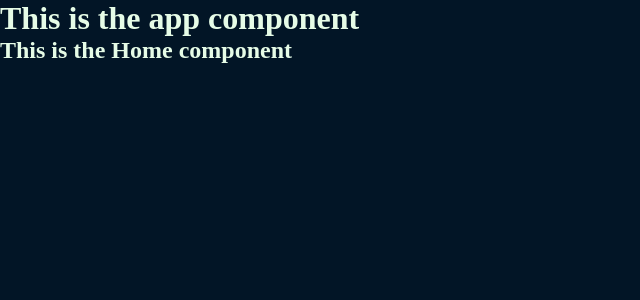
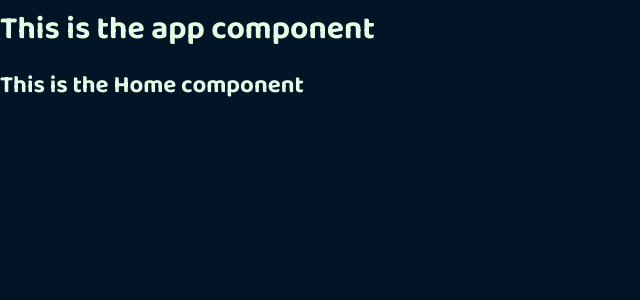
Before and after one commit to Borrax/discourse, a React app in the folder client/: page / in a window 1280 px wide. Shown: the top 300 px of the page, without its empty margins (0-640 px from the left). Built offline with nearby package versions, Linux system fonts and the light colour scheme; the HTML template or start-up script is replaced by a standard one.

Commit message:
Adding a base font to the front-end

```diff
--- a/client/src/styles/index.scss
+++ b/client/src/styles/index.scss
@@ -1,4 +1,11 @@
 @use 'globals';
+
+@font-face {
+  font-family: 'Balco';
+  src: url('../assets/fonts/BalcoVar.ttf') format('truetype');
+  font-style: normal;
+  font-weight: 400 800;
+}
 
 * {
   margin: 0;
@@ -10,4 +17,5 @@ body {
   min-height: 100svh;
   background: globals.$base-bg-color;
   color: globals.$base-text-color;
+  font-family: Balco, cursive;
 }
```
Also changed, not shown: client/src/assets/fonts/BalcoVar.ttf (added).
